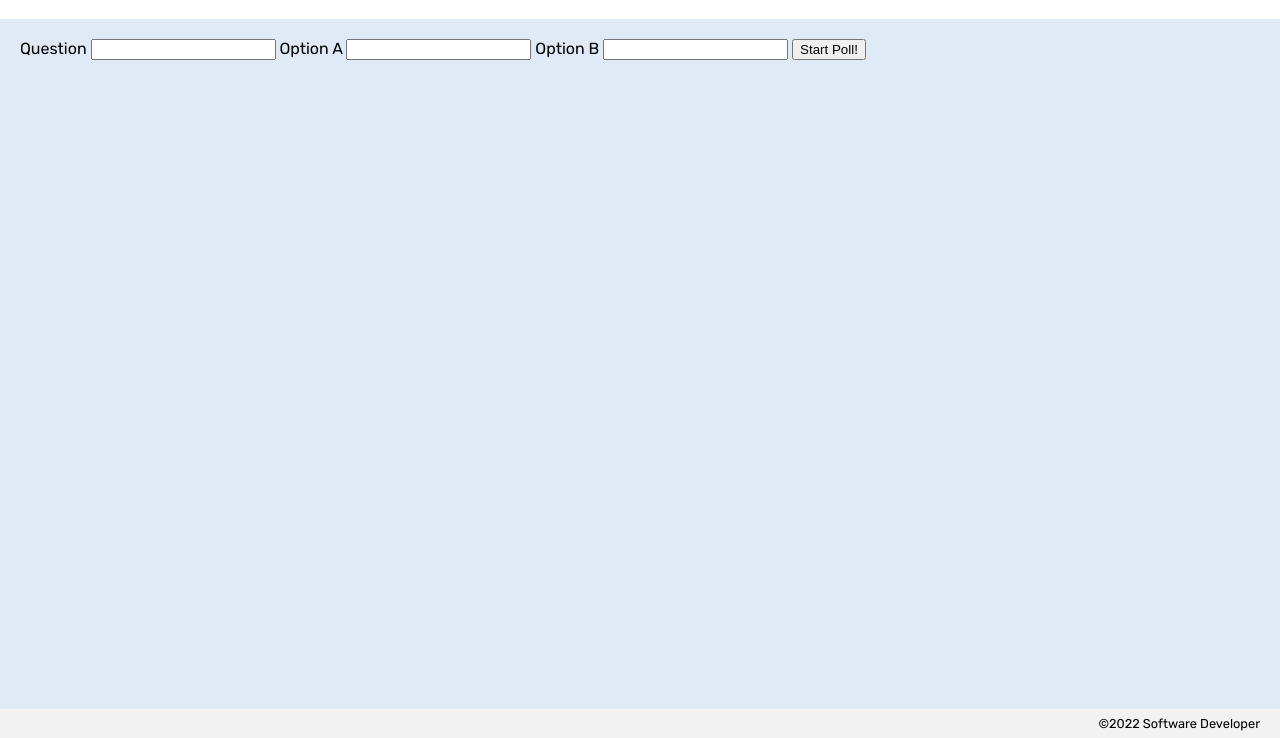
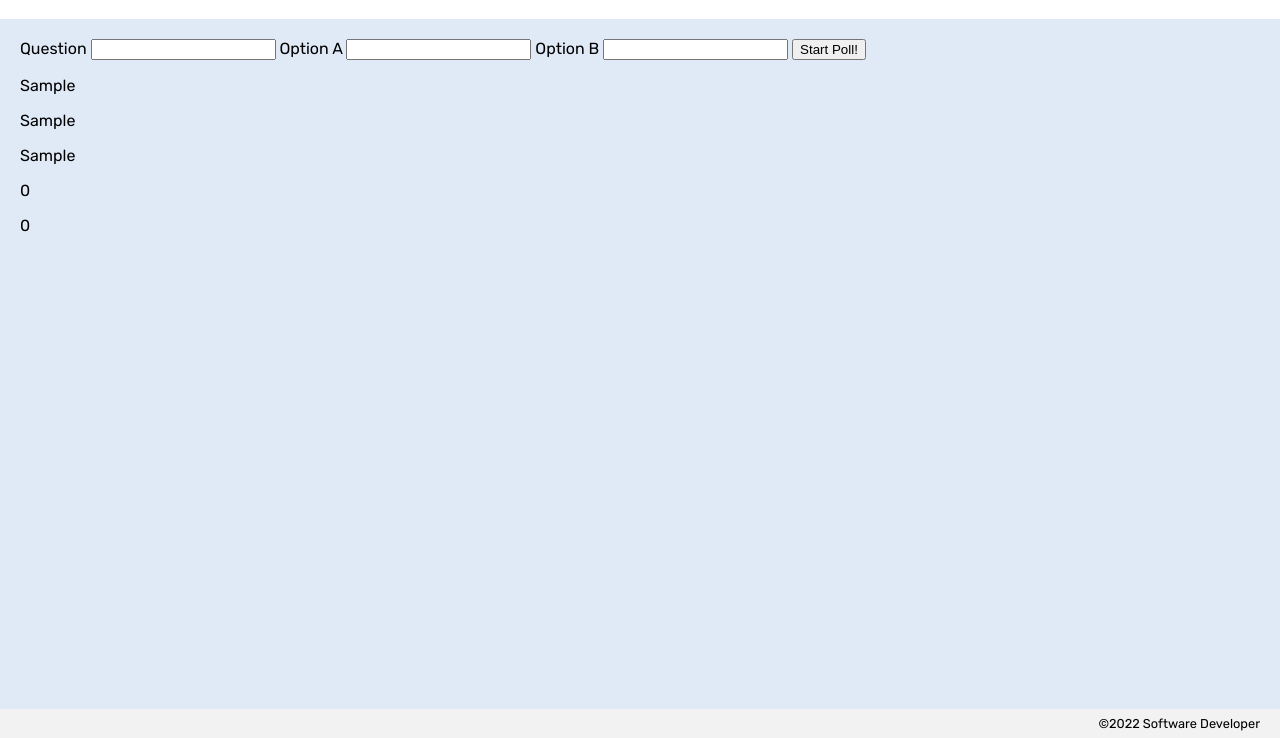
Before and after one commit to andrewjamesboyle/fs-poll-maker, a plain HTML site: page index.html in a window 1280 px wide. Both pictures are taken after typing "Sample", "Sample", "Sample" into the empty fields and a click on the button "Start Poll!". Shown: the part 62-800 px from the top of the page. Drawn offline with nearby package versions, Linux system fonts and the light colour scheme.

Commit message:
currentpoll displays in dom

```diff
--- a/app.js
+++ b/app.js
@@ -1,8 +1,8 @@
 // import functions and grab DOM elements
-
+import { renderPoll } from './render-utils.js';
 
 const pollFormEl = document.getElementById('form-input');
-
+const currentPollEl = document.getElementById('current-poll-container');
 
 // let state
 
@@ -35,5 +35,7 @@ pollFormEl.addEventListener('submit', (e) => {
 
 
 function displayCurrentPoll() {
-
+  currentPollEl.textContent = '';
+  const currentPollData = renderPoll(currentPoll);
+  currentPollEl.append(currentPollData);
 }
--- a/index.html
+++ b/index.html
@@ -39,6 +39,8 @@
                 <button>Start Poll!</button>
             </form>
         </section>
+        <section id="current-poll-container">
+        </section>
     </main>
 
     <footer>&copy;2022 Software Developer</footer>
--- /dev/null
+++ b/render-utils.js
@@ -0,0 +1,18 @@
+export function renderPoll(poll) {
+    const pollEl = document.createElement('div');
+    const questionEl = document.createElement('p');
+    const optionAEl = document.createElement('p');
+    const optionBEl = document.createElement('p');
+    const votesAEl = document.createElement('p');
+    const votesBEl = document.createElement('p');
+
+    questionEl.textContent = poll.question;
+    optionAEl.textContent = poll.optionA;
+    optionBEl.textContent = poll.optionB;
+    votesAEl.textContent = poll.votesA;
+    votesBEl.textContent = poll.votesB;
+
+    pollEl.append(questionEl, optionAEl, optionBEl, votesAEl, votesBEl);
+
+    return pollEl;
+}
```
